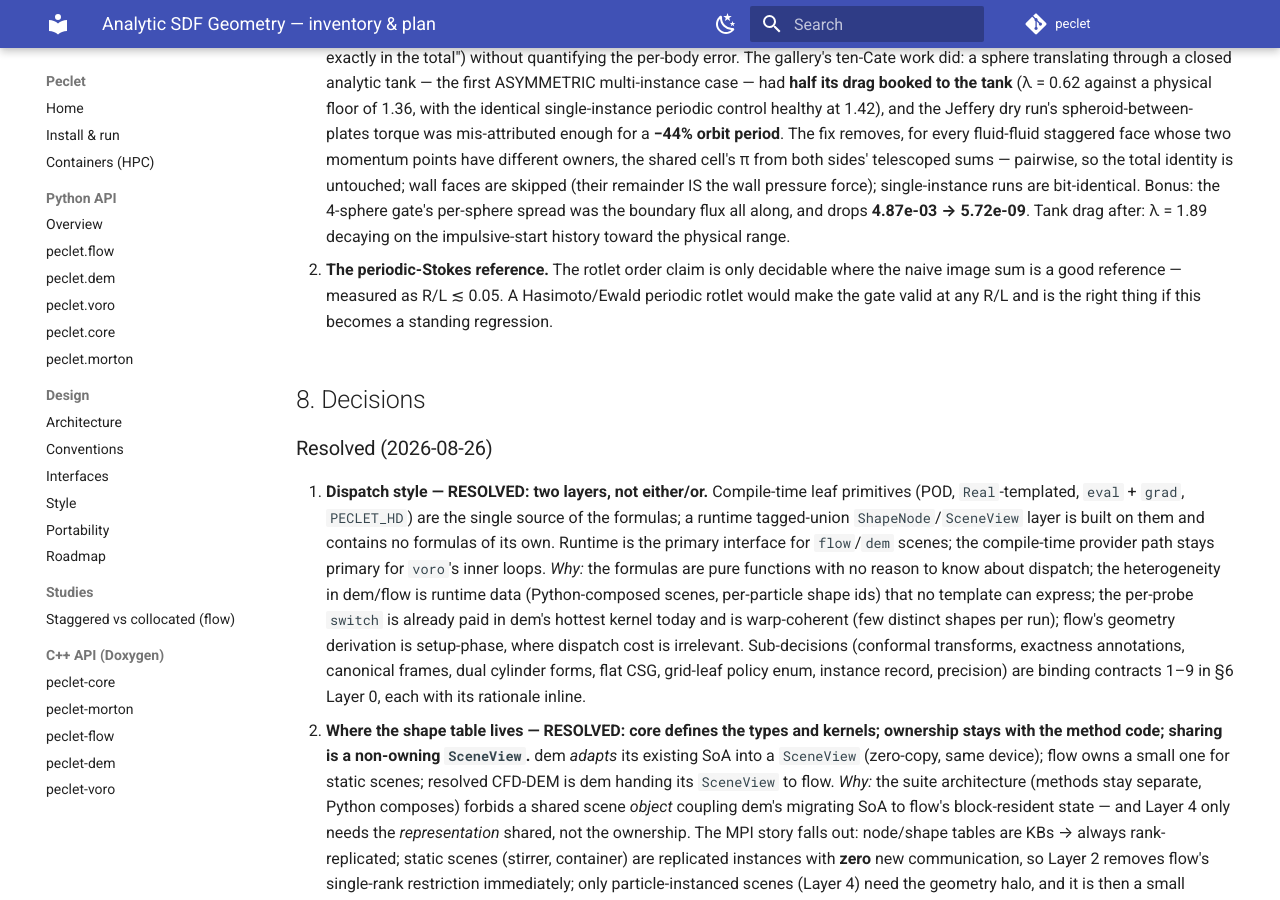
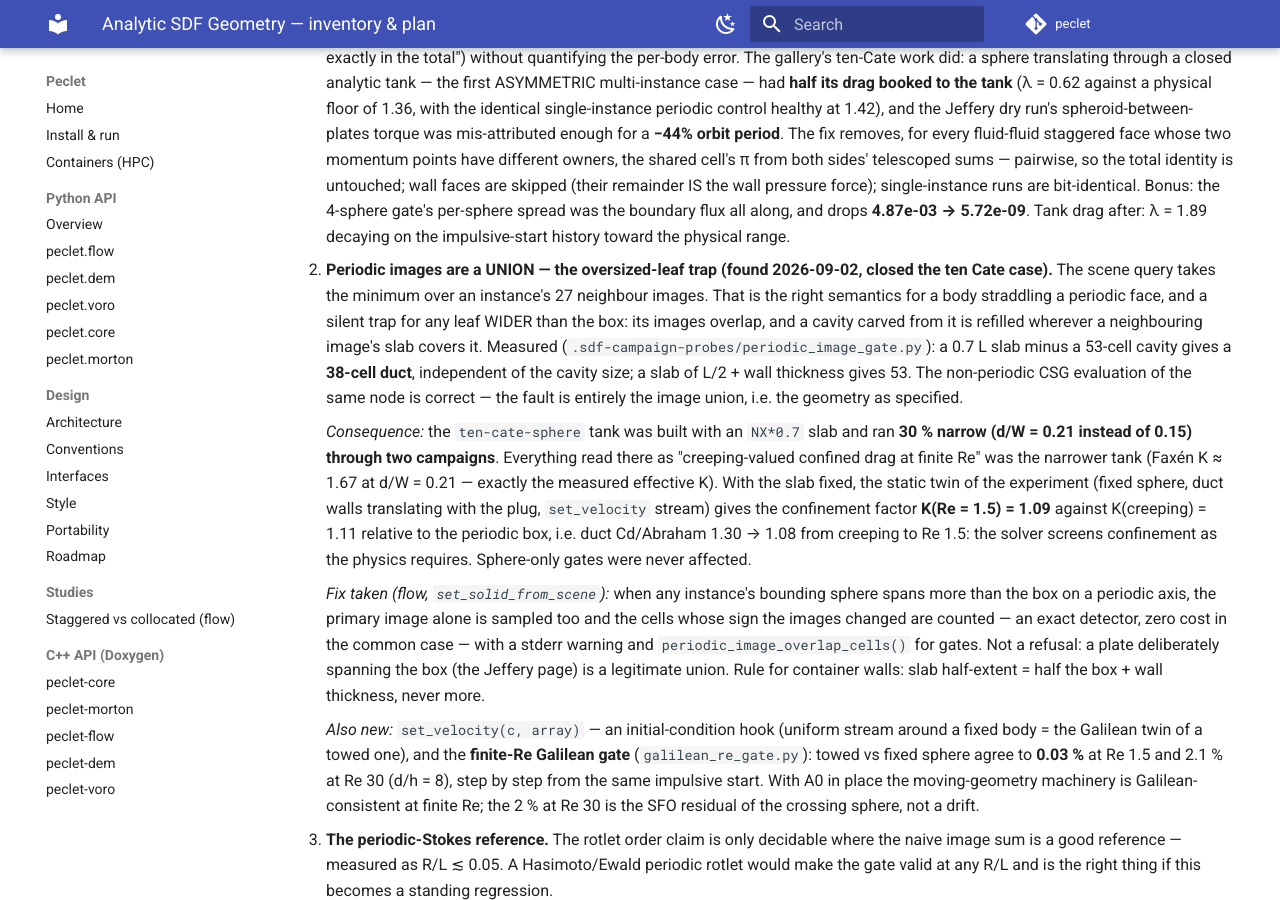
Before and after one commit to computational-chemical-engineering/peclet, an MkDocs documentation site: the page built from docs/ANALYTIC_SDF_GEOMETRY.md, in a window 1280 px wide and 900 px high, scrolled down 30336 px. Built offline with MkDocs 1.6.1 and Material for MkDocs 9.7.7, drawn with Linux system fonts in a browser that asks for light colours; comment, search, counter and statistics services are not loaded.

Commit message:
docs: §7 item 11 — periodic images are a union (the oversized-leaf trap that closed ten Cate); flow 41997eb
Co-Authored-By: Claude Fable 5.1 <noreply@anthropic.com>
Claude-Session: https://claude.ai/code/session_015VFHwjBNfmqw89iVFh2sC6

```diff
--- a/docs/ANALYTIC_SDF_GEOMETRY.md
+++ b/docs/ANALYTIC_SDF_GEOMETRY.md
@@ -1401,6 +1401,38 @@ option was taken in each case and is stated; none of them is settled.
    **4.87e-03 → 5.72e-09**. Tank drag after: λ = 1.89 decaying on the impulsive-start history
    toward the physical range.
 
+11. **Periodic images are a UNION — the oversized-leaf trap (found 2026-09-02, closed the ten
+    Cate case).** The scene query takes the minimum over an instance's 27 neighbour images. That
+    is the right semantics for a body straddling a periodic face, and a silent trap for any leaf
+    WIDER than the box: its images overlap, and a cavity carved from it is refilled wherever a
+    neighbouring image's slab covers it. Measured (`.sdf-campaign-probes/periodic_image_gate.py`):
+    a 0.7 L slab minus a 53-cell cavity gives a **38-cell duct**, independent of the cavity size;
+    a slab of L/2 + wall thickness gives 53. The non-periodic CSG evaluation of the same node is
+    correct — the fault is entirely the image union, i.e. the geometry as specified.
+
+    *Consequence:* the `ten-cate-sphere` tank was built with an `NX*0.7` slab and ran **30 %
+    narrow (d/W = 0.21 instead of 0.15) through two campaigns**. Everything read there as
+    "creeping-valued confined drag at finite Re" was the narrower tank (Faxén K ≈ 1.67 at
+    d/W = 0.21 — exactly the measured effective K). With the slab fixed, the static twin of the
+    experiment (fixed sphere, duct walls translating with the plug, `set_velocity` stream) gives
+    the confinement factor **K(Re = 1.5) = 1.09** against K(creeping) = 1.11 relative to the
+    periodic box, i.e. duct Cd/Abraham 1.30 → 1.08 from creeping to Re 1.5: the solver screens
+    confinement as the physics requires. Sphere-only gates were never affected.
+
+    *Fix taken (flow, `set_solid_from_scene`):* when any instance's bounding sphere spans more
+    than the box on a periodic axis, the primary image alone is sampled too and the cells whose
+    sign the images changed are counted — an exact detector, zero cost in the common case — with
+    a stderr warning and `periodic_image_overlap_cells()` for gates. Not a refusal: a plate
+    deliberately spanning the box (the Jeffery page) is a legitimate union. Rule for container
+    walls: slab half-extent = half the box + wall thickness, never more.
+
+    *Also new:* `set_velocity(c, array)` — an initial-condition hook (uniform stream around a
+    fixed body = the Galilean twin of a towed one), and the **finite-Re Galilean gate**
+    (`galilean_re_gate.py`): towed vs fixed sphere agree to **0.03 %** at Re 1.5 and 2.1 % at
+    Re 30 (d/h = 8), step by step from the same impulsive start. With A0 in place the
+    moving-geometry machinery is Galilean-consistent at finite Re; the 2 % at Re 30 is the SFO
+    residual of the crossing sphere, not a drift.
+
 7. **The periodic-Stokes reference.** The rotlet order claim is only decidable where the naive
    image sum is a good reference — measured as R/L ≲ 0.05. A Hasimoto/Ewald periodic rotlet would
    make the gate valid at any R/L and is the right thing if this becomes a standing regression.
```
